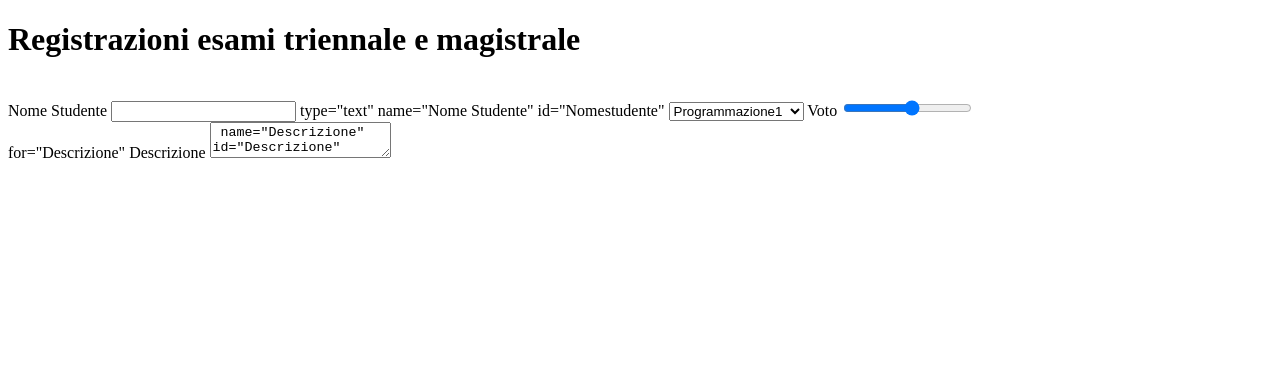
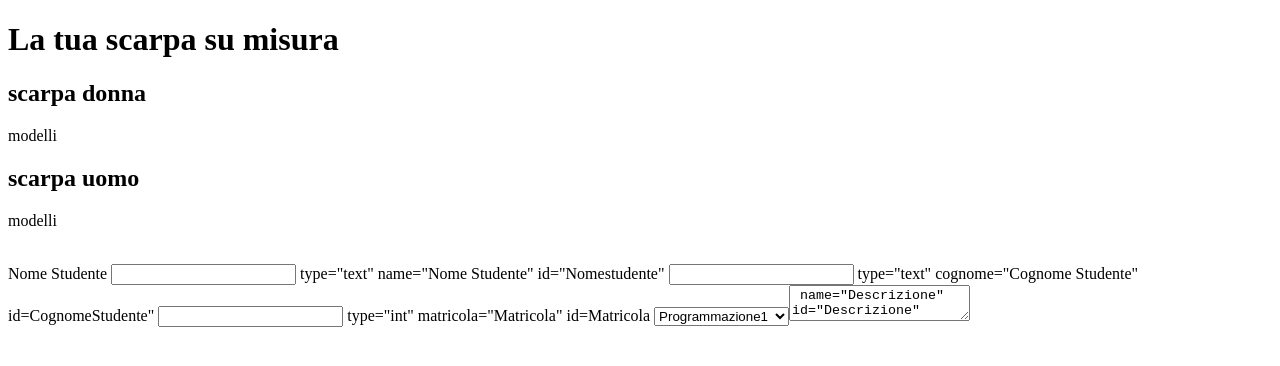
Before and after one commit to angelomarab/amm-grupo-a, a plain HTML site: page esMilestone/web/M1/descrizione.html in a window 1280 px wide. Drawn offline with Linux system fonts and the light colour scheme.

Commit message:
Task3_prova

```diff
--- a/esMilestone/web/M1/descrizione.html
+++ b/esMilestone/web/M1/descrizione.html
@@ -6,33 +6,52 @@ and open the template in the editor.
 -->
 <html>
     <head>
-        <title>Titolo url a prova</title>
+        <title>Es_M1_Marabotto</title>
         <meta charset="UTF-8">
         <meta name="viewport" content="width=device-width, initial-scale=1.0">
+        <meta name="studente" content="Marabotto Angelo">
+        <meta name="M1" content="Esercizio Milestone1"
+
     </head>
     <body>
-        <h1>Registrazioni esami triennale e magistrale</h1>
+        <h1>La tua scarpa su misura</h1>
+        <h2>scarpa donna</h2>
+        <p>modelli</p>
+        <h2>scarpa uomo</h2>
+        <p>modelli</p>
+
+
         <img src=""widt="150" height="150">
         <form method="=GET">
             <div>
             <!-- Nome, Cognome, Matricola Studente -->
             <label for="NomeStudente">Nome Studente </label>
+            <label for="CognomeStudente" Cognome Studente </label>
+            <label for="Matricola" Matricola </label>
+
             <input> type="text" name="Nome Studente" id="Nomestudente"
+            <input> type="text" cognome="Cognome Studente" id=CognomeStudente"
+            <input> type="int" matricola="Matricola" id=Matricola
                    <select>
                        <option value="PR1">Programmazione1</option>
                        <option value="PR2">Programmazione 2</option>
                        <option value="ARE2">ARE2 </option>
                        <option value="AMM">AMM </option>
 
-            </select>
-                   <label for="voto">Voto</label>
-            <input type="range" min="18" max="31"
-                   name="voto" id="voto">
+
             </div>
             <!-- Descrizione -->
             <label></label> for="Descrizione" Descrizione</label>
         <textarea> name="Descrizione" id="Descrizione" cols="40" rows="10" <textarea/>
-            <input> type="submit" value="invia"
+            <input> type="submit" value="invia" id=voto"
+
+ </select>
+                   <label for="voto">Voto</label>
+                   <input>
+                   type="range" min="18" max="31"
+                   name="voto" id="voto"
+
+
         <div>TODO write content</div>
     </body>
 </html>
```
